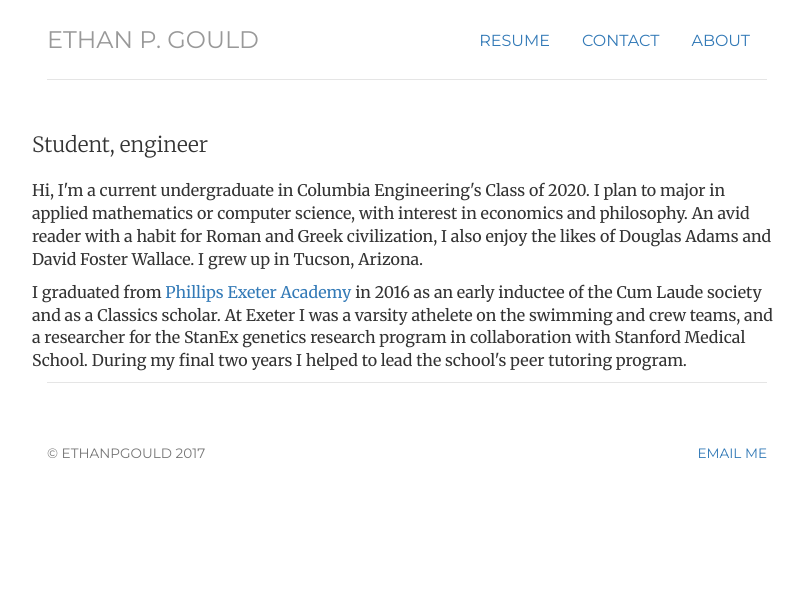
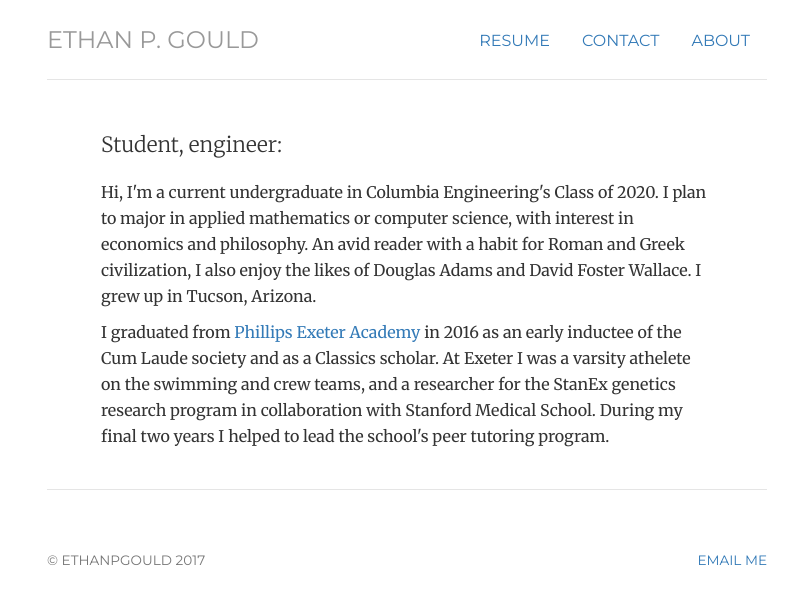
Before and after one commit to ethanpgould/ethanpgould.github.io, a Jekyll site: the page built from about/index.html, in a window 1280 px wide. Shown: the top 604 px of the page, without its empty margins (233-1036 px from the left). Built offline with Jekyll 4.4.1, drawn with Linux system fonts in a browser that asks for light colours.

Commit message:
tweak about

```diff
--- a/about/index.html
+++ b/about/index.html
@@ -2,8 +2,8 @@
 layout: default
 title: about
 ---
-<div class="row">
-    <h1 class="lead">Student, engineer</h1>
+<div class="row about">
+    <h1 class="lead">Student, engineer:</h1>
     <p>
         Hi, I'm a current undergraduate in Columbia Engineering's Class of 2020. I plan to major in applied mathematics or computer science, with interest in economics and philosophy. An avid reader with a habit for Roman and Greek civilization, I also enjoy the likes of Douglas Adams and David Foster Wallace. I grew up in Tucson, Arizona.
     </p>
```
